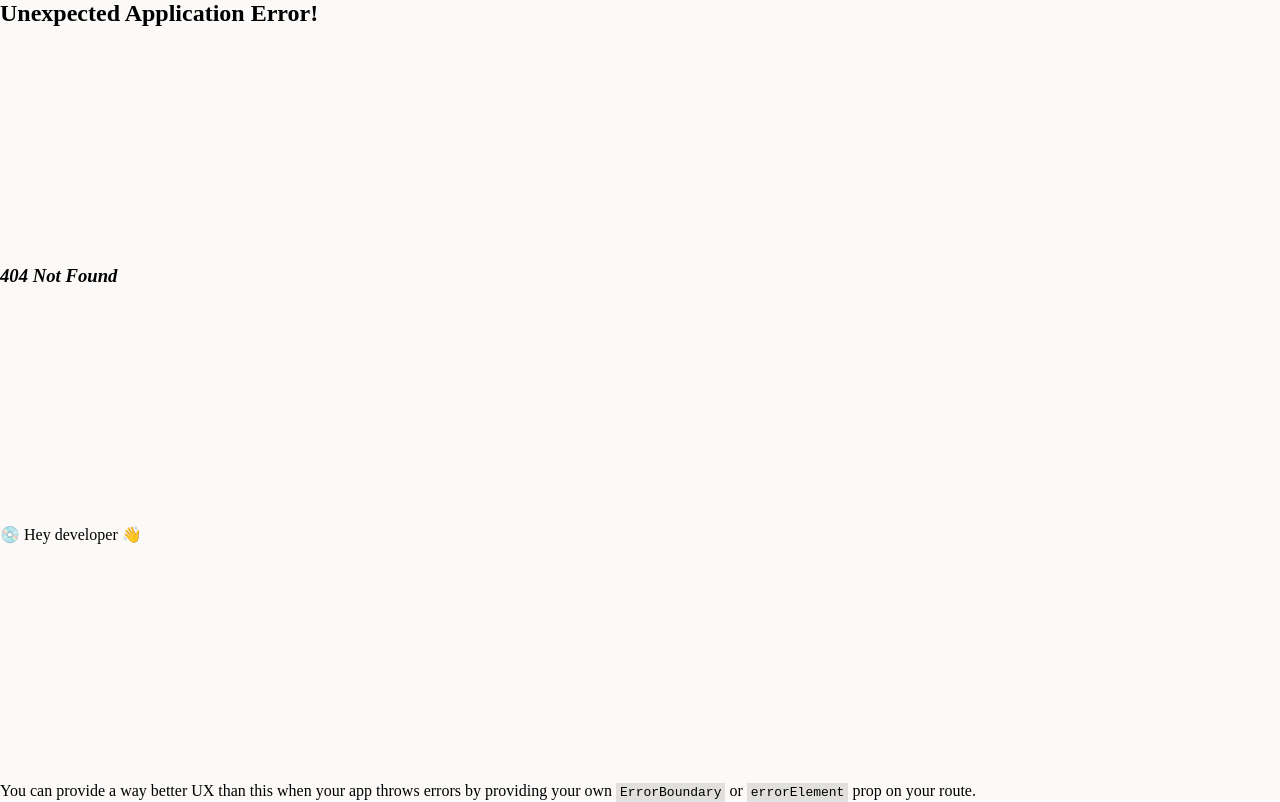
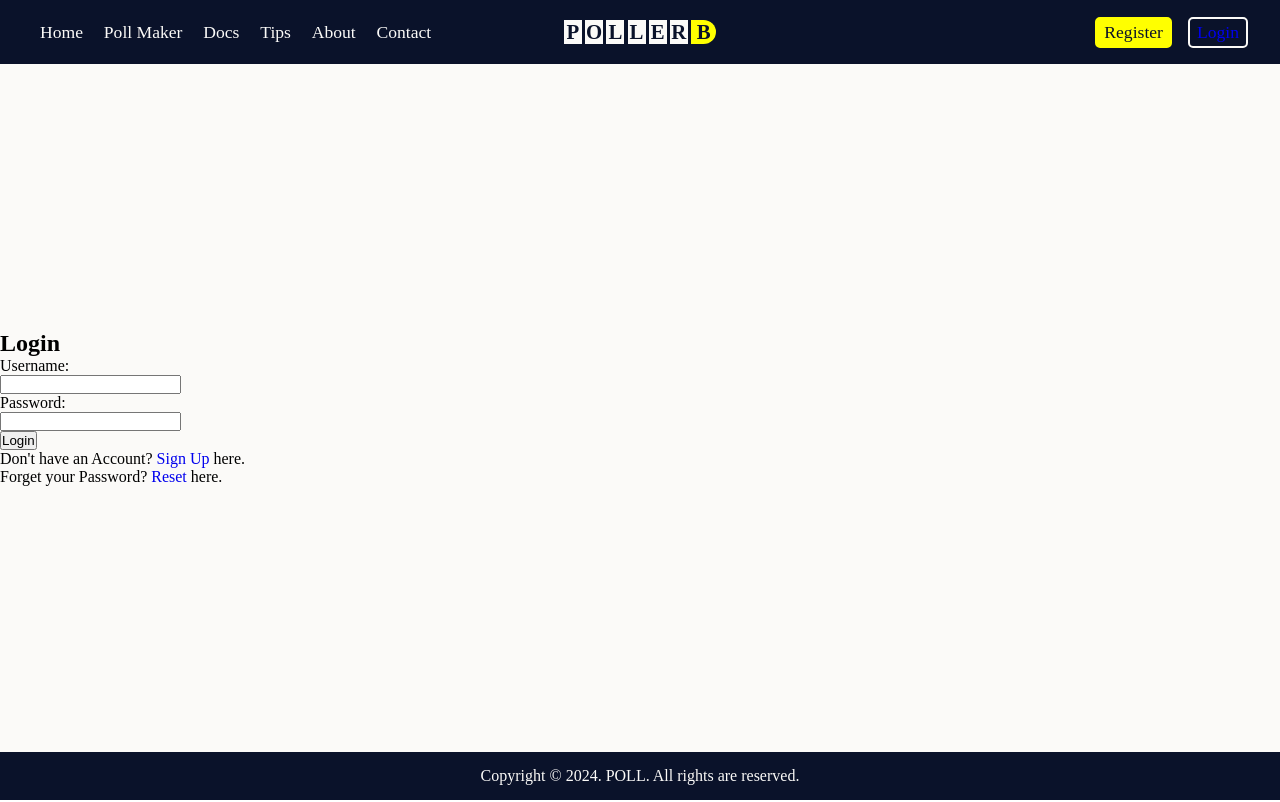
Before and after one commit to abror2142/poll-website, a React app in the folder frontend/: page /login in a window 1280 px wide. Before the commit this address had no page. Built offline with nearby package versions, Linux system fonts and the light colour scheme.

Commit message:
Login Page Layout, connecting with other pages

```diff
--- a/frontend/src/Router.js
+++ b/frontend/src/Router.js
@@ -4,6 +4,7 @@ import { createBrowserRouter, createRoutesFromElements, Route } from "react-rout
 import Home, {loader as HomeLoader} from "./containers/Home";
 import Layout from "./hocs/Layout";
 import Signup from "./containers/Auth/Signup";
+import Login from "./containers/Auth/Login";
 
 const routes = createRoutesFromElements(
     <Route path="/" element={<Layout />}>
@@ -16,6 +17,10 @@ const routes = createRoutesFromElements(
             path="signup"
             element={<Signup />}
         />
+        <Route
+            path="login"
+            element={<Login />}
+        />
     </Route>
 )
 
--- a/frontend/src/components/NavBar.js
+++ b/frontend/src/components/NavBar.js
@@ -32,7 +32,7 @@ function Navbar(){
 
             <div className="nav-right">
                 <Link to="/signup" className="register-btn">Register</Link>
-                <Link to="#" className="login-btn">Login</Link>
+                <Link to="/login" className="login-btn">Login</Link>
             </div>
         </nav>
     )
--- a/frontend/src/containers/Auth/Login.js
+++ b/frontend/src/containers/Auth/Login.js
@@ -0,0 +1,154 @@
+import React from "react";
+import { useState, useEffect } from "react";
+import { Link } from "react-router-dom";
+
+import { FontAwesomeIcon } from "@fortawesome/react-fontawesome";
+import { faCircleExclamation } from "@fortawesome/free-solid-svg-icons";
+
+import validateForm from "../../utils/validateForm";
+
+
+function Login() {
+
+    const [username, setUsername] = useState('')
+    const [focusUsername, setFocusUsername] = useState(false)
+    const [touchedUsername, setTouchedUsername] = useState(false)
+    const [firstTouchUsername, setFirstTouchUsername] = useState(false)
+
+    const [password, setPassword] = useState('')
+    const [focusPassword, setFocusPassword] = useState(false)
+    const [touchedPassword, setTouchedPassword] = useState(false)
+    const [firstTouchPassword, setFirstTouchPassword] = useState(false)
+
+    const [errors, setErrors] = useState({})
+    const [showErrors, setShowErrors] = useState(false)
+
+    useEffect(()=> {
+        setErrors(validateForm(username, null, password, null))
+    }, [username, password])
+
+
+    async function handleSubmit(e) {
+        e.preventDefault()
+        setShowErrors(true)
+    }
+
+    return (
+        <div className="login-page">
+            <div className="login-header">
+                <h2>Login</h2>
+            </div>
+
+            <form onSubmit={handleSubmit} className="form login-form">
+
+                <div className="username-input">
+
+                    <div className="form-label">
+                        <label htmlFor="username">Username: </label>
+                    </div>
+
+                    <div className="username-field">
+                        <input
+                            id="username"
+                            onChange={(e) => setUsername(e.target.value)}
+                            onFocus={() => {
+                                setFocusUsername(true)
+                                setTouchedUsername(true)
+                            }}
+                            onBlur={() => {
+                                setFocusUsername(false)
+                                setFirstTouchUsername(true)
+                            }}
+                        />
+
+                        {
+                            touchedUsername
+                            && !focusUsername
+                            && errors.username
+                            && showErrors
+                            && <FontAwesomeIcon icon={faCircleExclamation}/>
+                        }
+                    </div>
+
+                    {
+                        touchedUsername
+                        && focusUsername
+                        && firstTouchUsername
+                        && errors.username
+                        && showErrors
+                        && <div className="error-box">
+                            <ul>
+                                {
+                                    errors.username.map((error, index) => {
+                                        return (
+                                            <li key={'error' + index}>{error}</li>
+                                        )
+                                    })
+                                }
+                            </ul>
+                        </div>
+                     }
+
+                </div>
+
+                <div className="password-input">
+
+                    <div className="form-label">
+                        <label htmlFor="password">Password: </label>
+                    </div>
+
+                    <div className="password-field">
+                        <input
+                            id="password"
+                            onChange={(e) => setPassword(e.target.value)}
+                            onFocus={() => {
+                                setFocusPassword(true)
+                                setTouchedPassword(true)
+                            }}
+                            onBlur={() => {
+                                setFocusPassword(false)
+                                setFirstTouchPassword(true)
+                            }}
+                        />
+
+                        {
+                            touchedPassword
+                            && !focusPassword
+                            && errors.password
+                            && <FontAwesomeIcon icon={faCircleExclamation}/>
+                        }
+                    </div>
+
+                    {
+                        touchedPassword
+                        && focusPassword
+                        && firstTouchPassword
+                        && errors.password
+                        && <div className="error-box">
+                            <ul>
+                                {
+                                    errors.password.map((error, index) => {
+                                        return (
+                                            <li key={'password-error-' + index}>{error}</li>
+                                        )
+                                    })
+                                }
+                            </ul>
+                        </div>
+                     }
+
+                </div>
+
+                <button>Login</button>
+
+            </form>
+
+            <div className="login-footer">
+                <p>Don't have an Account? <Link to='/signup'>Sign Up</Link> here.</p>
+                <p>Forget your Password? <Link to='#'>Reset</Link> here.</p>
+            </div>
+        </div>
+    )
+}
+
+export default Login
--- a/frontend/src/containers/Auth/Signup.js
+++ b/frontend/src/containers/Auth/Signup.js
@@ -6,6 +6,7 @@ import { FontAwesomeIcon } from "@fortawesome/react-fontawesome";
 import { faCircleExclamation } from "@fortawesome/free-solid-svg-icons";
 
 import validateForm from "../../utils/validateForm";
+
 
 function Signup() {
 
@@ -245,7 +246,7 @@ function Signup() {
             </form>
 
             <div className="signup-footer">
-                <p>Already have an Account? <Link to='#'>Login</Link> here.</p>
+                <p>Already have an Account? <Link to='/login'>Login</Link> here.</p>
             </div>
         </div>
     )
```
